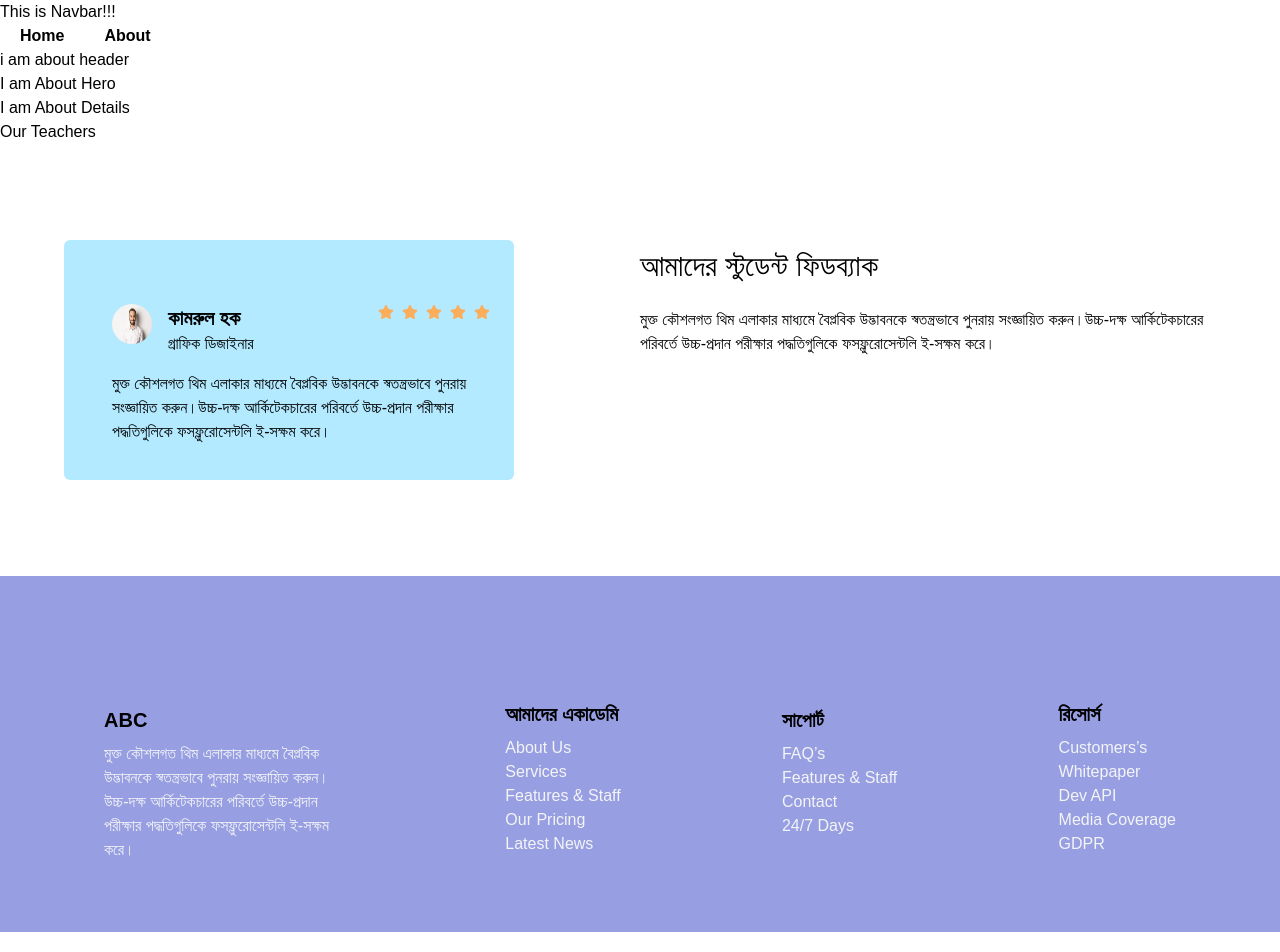
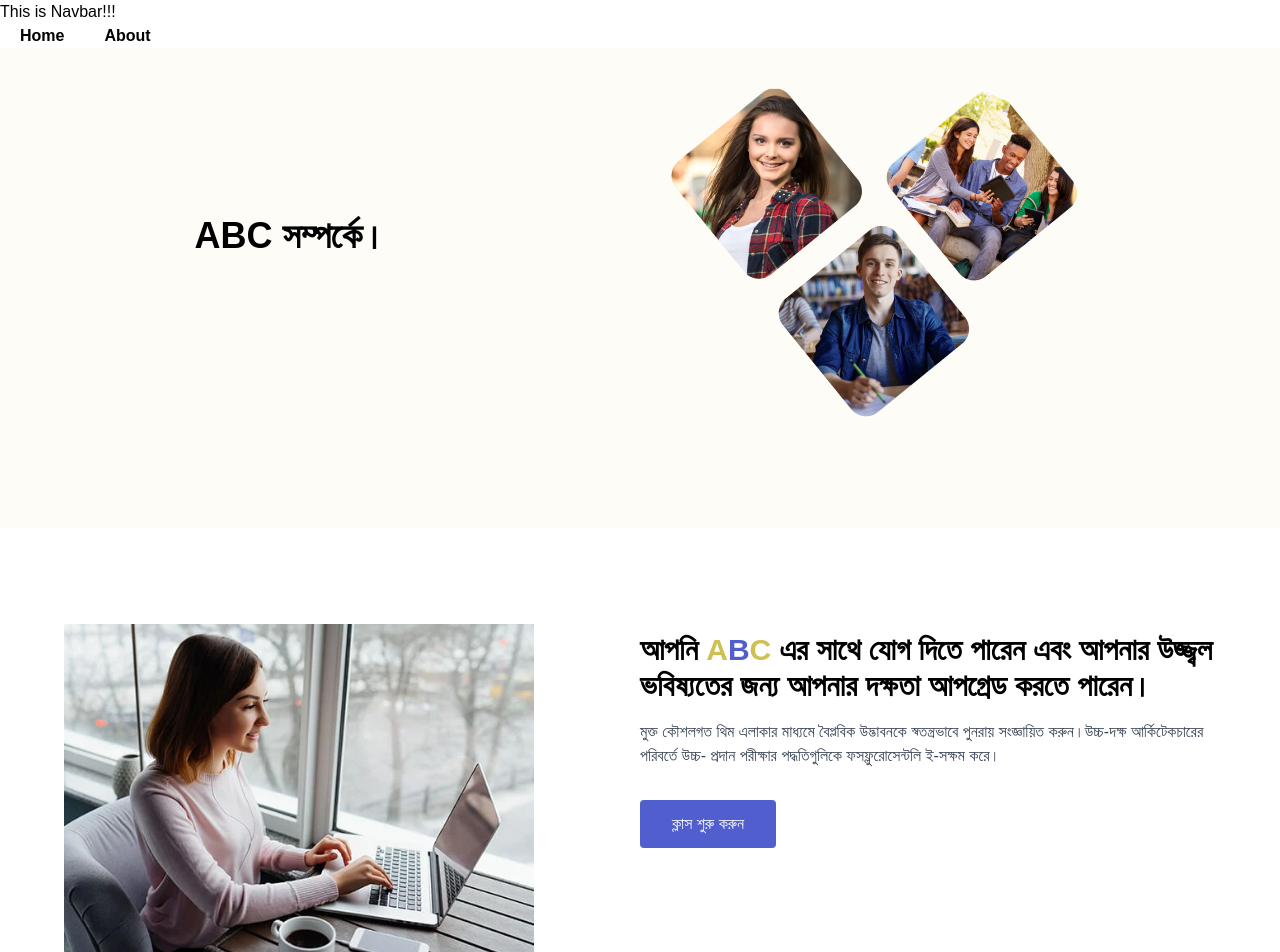
Before and after one commit to teamdeciders/Deciders-Lms, a React (Create React App) app: page /about in a window 1280 px wide. Shown: the top 952 px of the page. Built offline with nearby package versions, Linux system fonts and the light colour scheme.

Commit message:
anik done by about section header and hero part

```diff
--- a/src/Pages/About/AboutHeader.js
+++ b/src/Pages/About/AboutHeader.js
@@ -1,9 +1,20 @@
 import React from 'react';
-
+import aboutheaderimage from '../../Assets/aboutheaderimage.png'
 const AboutHeader = () => {
     return (
-        <div>
-            <h1>i am about header</h1>
+        <div className='bg-[#FDFCF6] '>
+            <div className='px-6 md:px-14 lg:max-w-7xl md-w-full mx-auto min-h-[60vh] h-auto'>
+
+              <div className='lg:flex lg:justify-around lg:items-center md:flex md:justify-center md:items-center'>
+                  <div>
+                      <h1 className='text-4xl font-bold'>ABC সম্পর্কে।</h1>
+                      </div>
+                  <div className='mt-8'>
+                      <img src={aboutheaderimage} alt="" />
+                  </div>
+              </div>
+
+            </div>
         </div>
     );
 };
--- a/src/Pages/About/AboutHero.js
+++ b/src/Pages/About/AboutHero.js
@@ -1,9 +1,26 @@
 import React from 'react';
-
+import abouthero from '../../Assets/abouthero.png'
 const AboutHero = () => {
     return (
-        <div>
-            <h1>I am About Hero</h1>
+        <div className='lg:max-w-7xl md-w-full  mx-auto px-4  md:px-16 mt-24'>
+           <div className='lg:flex lg:justify-between md:flex md:justify-between w-full'>
+           <div>
+                <img className='w-[470px]' src={abouthero} alt="" />
+            </div>
+
+            <div className='lg:w-2/4 md:3/4 md:gap-6 w-full mt-2'>
+                <h1 className='lg:text-3xl md:text-2xl text-xl font-semibold mb-4'>আপনি <span className='text-[#CEC051]'>A</span><span className='text-[#515FCE]'>B</span><span className='text-[#CEC051]'>C</span> এর সাথে যোগ দিতে
+                    পারেন এবং আপনার উজ্জ্বল
+                    ভবিষ্যতের জন্য আপনার দক্ষতা
+                    আপগ্রেড করতে পারেন।
+                </h1>
+
+                <p className='text-gray-700'>মুক্ত কৌশলগত থিম এলাকার মাধ্যমে বৈপ্লবিক উদ্ভাবনকে স্বতন্ত্রভাবে
+                    পুনরায় সংজ্ঞায়িত করুন।উচ্চ-দক্ষ আর্কিটেকচারের পরিবর্তে উচ্চ-
+                    প্রদান পরীক্ষার পদ্ধতিগুলিকে ফসফ্লুরোসেন্টলি ই-সক্ষম করে।</p>
+                    <button className=' bg-[#515FCE] px-8 py-3 mt-8 rounded text-white'>ক্লাস শুরু করুন</button>
+            </div>
+           </div>
         </div>
     );
 };
```
Also changed, not shown: src/Assets/abouthero.png (added).
